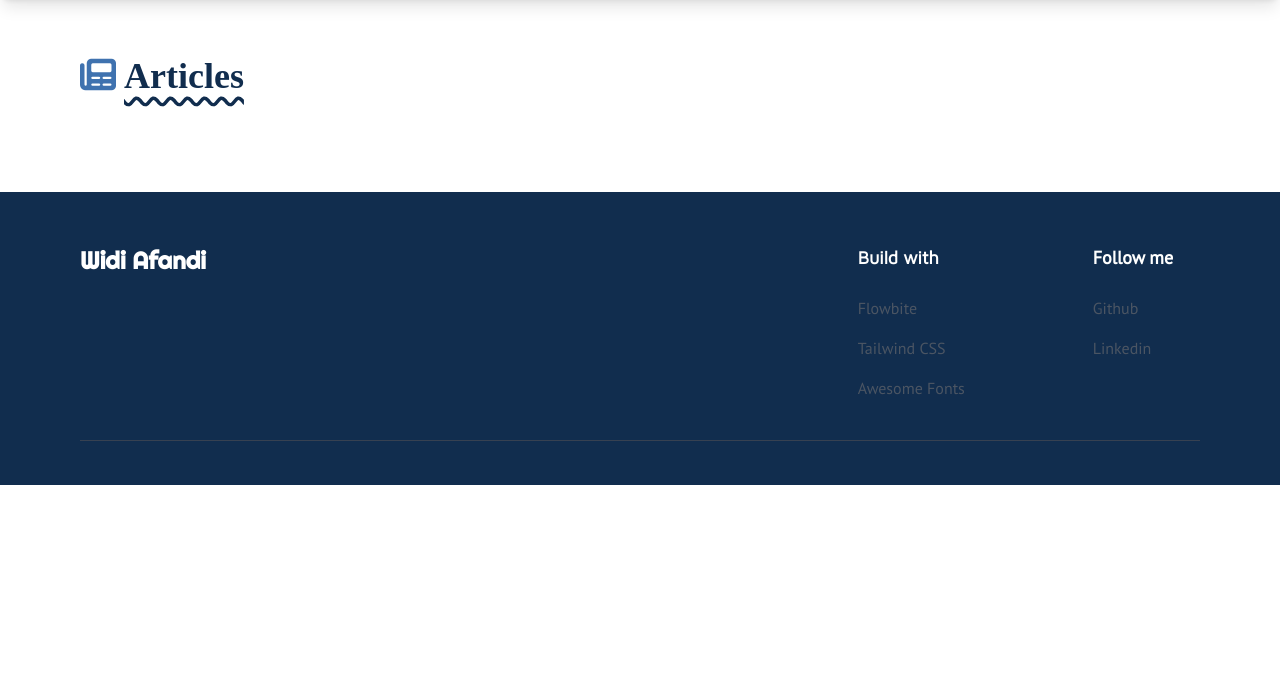
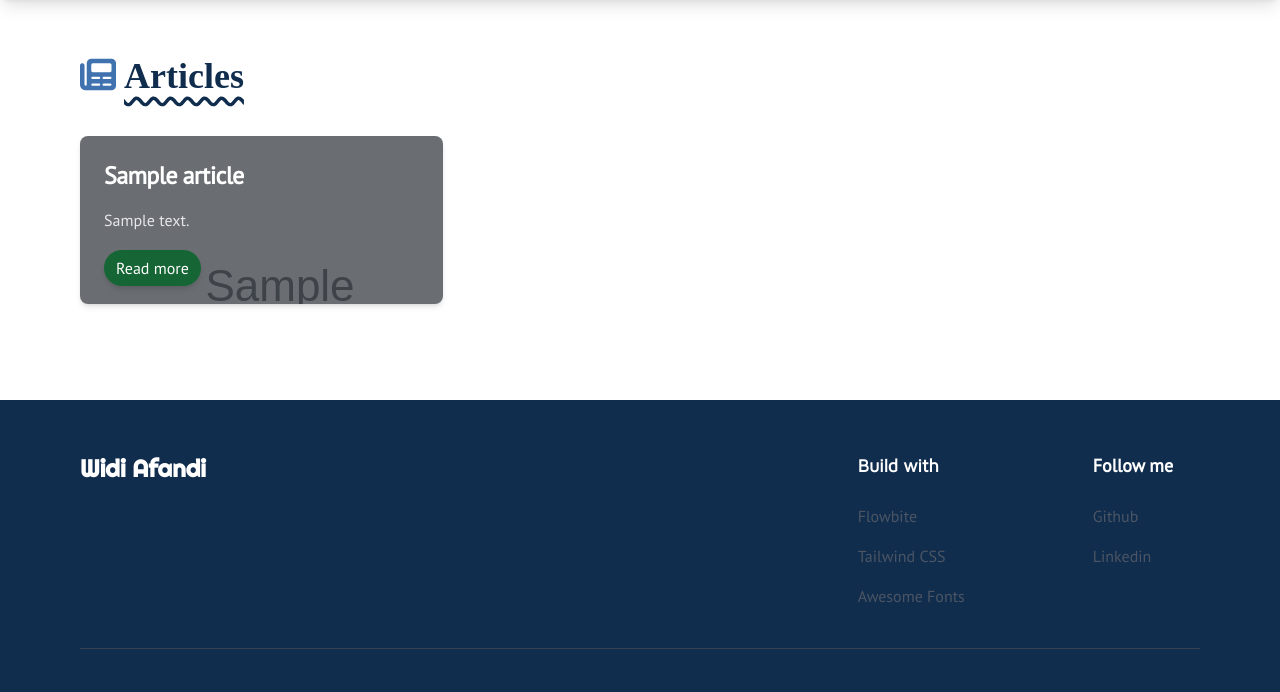
Before and after one commit to technisekai/widiafandi.me, a Flask app: template templates/blogs.html in a window 1280 px wide. Shown: the part 72-764 px from the top of the page. Run offline with Flask 2, Linux system fonts and the light colour scheme; the template is opened without the code that fills it: most values are stand-ins (such as "Sample title", 1, 10 or a date in 2020); grey boxes marked "Sample" are stand-in pictures; some libraries are stand-ins or nearby versions; some web fonts are replaced.

Commit message:
update: change image random in article to static image

```diff
--- a/app.py
+++ b/app.py
@@ -38,8 +38,7 @@ def blog():
 @app.route('/blogs/<path:path>.html')
 def article(path):
     article = articles.get_or_404(path)
-    path = path.replace('_', ' ')
-    return render_template('article.html', article=article, title=path)
+    return render_template('article.html', article=article, title='article')
 
 if __name__ == '__main__':
 	app.run(debug=True)
--- a/templates/base.html
+++ b/templates/base.html
@@ -14,7 +14,7 @@
   <link href="{{ url_for('static', filename='prism/css/prism.css') }}" rel="stylesheet" />
   <!-- awesome font -->
   <link rel="stylesheet" href="https://use.fontawesome.com/releases/v6.1.1/css/all.css" crossorigin="anonymous">
-  <title>{{ title }}</title>
+  <title>{% if title == 'article' %} {{ article.title }} {% else %} {{ title }} {% endif %}</title>
 </head>
 <body class="bg-white text-body text-blue-2">
   <!-- navbar -->
--- a/templates/blogs.html
+++ b/templates/blogs.html
@@ -8,15 +8,15 @@
         </h1>
         <div class="grid lg:grid-cols-3 md:grid-cols-2 md:gap-4">
             <!-- show card articles -->
-            {% for i in range(sum_articles) %}
-                <div class="container mx-auto max-w-sm bg-[url('https://picsum.photos/1600/900?random={{ i+1 }}')] rounded-lg shadow-md mb-10">
+            {% for article in articles %}
+                <div class="container mx-auto max-w-sm bg-[url('{{ article.image }}')] rounded-lg shadow-md mb-10">
                     <div class="h-full p-6 rounded-lg bg-black/50">
                         <!-- title article -->
-                        <h5 class="mb-4 text-2xl font-bold tracking-tight text-white">{{ articles[i].title }}</h5>
+                        <h5 class="mb-4 text-2xl font-bold tracking-tight text-white">{{ article.title }}</h5>
                         <!-- description article -->
-                        <p class="mb-6 font-normal text-gray-200">{{ articles[i].description }}</p>
+                        <p class="mb-6 font-normal text-gray-200">{{ article.description }}</p>
                         <!-- link article -->
-                        <a href="{{ articles[i].path }}.html" class="px-3 py-2 my-auto text-center text-white align-bottom bg-green-800 rounded-full shadow-md hover:bg-cyan-700">
+                        <a href="{{ article.path }}.html" class="px-3 py-2 my-auto text-center text-white align-bottom bg-green-800 rounded-full shadow-md hover:bg-cyan-700">
                             Read more
                         </a>
                     </div>
```
Also changed, not shown: pages/apa-itu-CVE-2022-30190-dan-kaitannya-dengan-microsoft-word.md (renamed from pages/apa_itu_CVE-2022-30190_dan_kaitannya_dengan_microsoft_word.md, +1 -0 lines), pages/deploy-flaskapp-ke-vercel.md (renamed from pages/deploy_flask_app_ke_vercel.md, +1 -0 lines), pages/testing-doang.md (+1 -1 lines), templates/article.html (+5 -3 lines).
